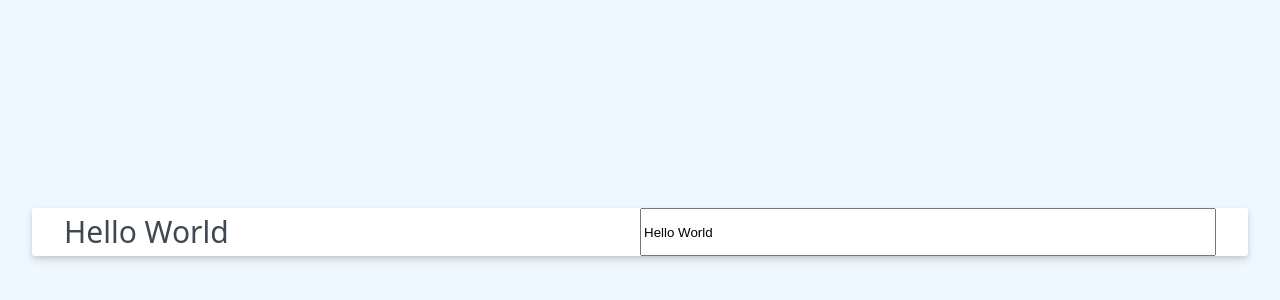
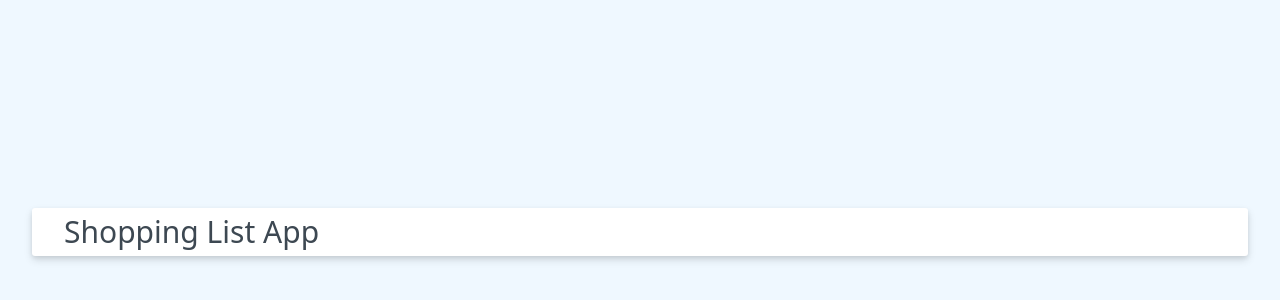
Before and after one commit to kiraGit67/vue-shopping-list-app, a Vue app: page / in a window 1280 px wide. Shown: the part 168-468 px from the top of the page. Built offline with nearby package versions, Linux system fonts and the light colour scheme.

Commit message:
replaces const msg by const header, removes input

```diff
--- a/src/App.vue
+++ b/src/App.vue
@@ -1,9 +1,9 @@
 <script setup>
 import { ref } from 'vue'
-const msg = ref('Hello World')
+
+const header = ref('Shopping List App')
 </script>
 
 <template>
-  <h1>{{ msg }}</h1>
-  <input v-model="msg" type="text" />
+  <h1>{{ header }}</h1>
 </template>
```
